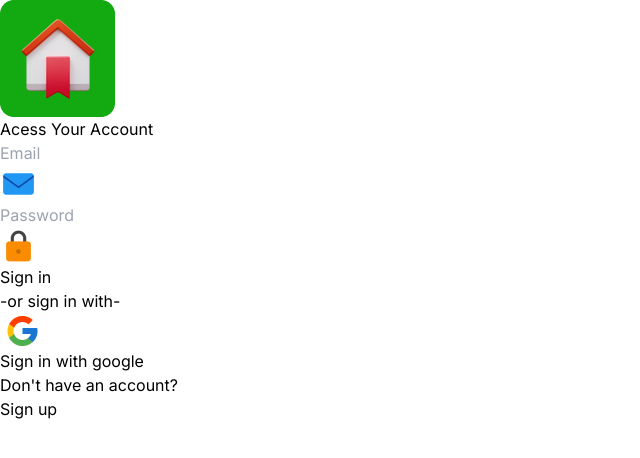
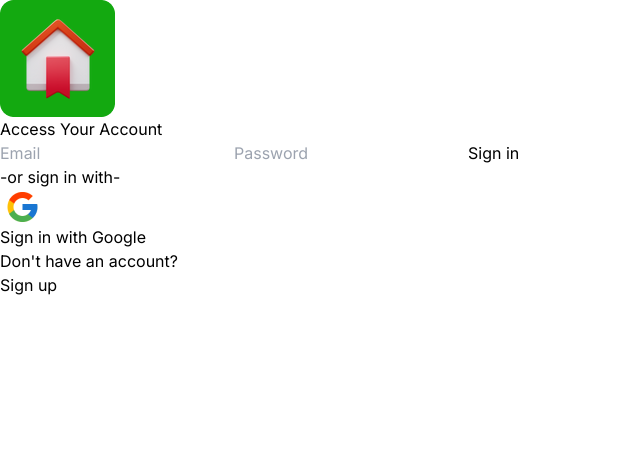
Before and after one commit to satyam-svg/inclusify, a Next.js app in the folder frontend/: page /login in a window 1280 px wide. Shown: the top 458 px of the page, without its empty margins (0-640 px from the left). Built offline with nearby package versions, Linux system fonts and the light colour scheme.

Commit message:
integrate frontend with backend login page.tsx

```diff
--- a/frontend/src/app/login/page.tsx
+++ b/frontend/src/app/login/page.tsx
@@ -1,12 +1,42 @@
-import React from "react";
+"use client";
+import React, { useState } from "react";
 import "./login.css";
 import home from "./Image/Group 21.png";
 import Link from "next/link";
 import Image from "next/image";
-import Email from "./Image/Envelope.png";
-import Pass from "./Image/Screenshot 2024-01-07 210214.png";
 import Google from "./Image/Google.png";
-const page = () => {
+
+const LoginPage = () => {
+  const [email, setEmail] = useState("");
+  const [password, setPassword] = useState("");
+  const [loading, setLoading] = useState(false);
+  const handleLogin = async (e) => {
+    e.preventDefault();
+
+    // Your backend login API endpoint
+    const apiUrl = "http://127.0.0.1:8000/accounts/login/";
+
+    try {
+      const response = await fetch(apiUrl, {
+        method: "POST",
+        headers: {
+          "Content-Type": "application/json",
+        },
+        body: JSON.stringify({ email, password }),
+      });
+
+      if (response.ok) {
+        // Successful login, you can redirect the user to the donation page
+        window.location.href = "/donation";
+      } else {
+        // Handle incorrect credentials
+        console.error("Invalid credentials");
+      }
+    } catch (error) {
+      console.error("Error:", error);
+    }
+  };
+
   return (
     <>
       <div className="login">
@@ -15,36 +45,44 @@ const page = () => {
             <Image src={home} alt="loading-image" />
           </div>
           <div className="heading_login">
-            <h1>Acess Your Account</h1>
+            <h1>Access Your Account</h1>
           </div>
           <div className="form">
-            <form action="/login" method="post">
-              <input type="email" placeholder="Email" />
-              <div className="email-icon">
-                <Image src={Email} alt="Email-icon" />
-              </div>
-              <input type="Password" placeholder="Password" />
-              <div className="pass-icon">
-                <Image src={Pass} alt="pass-icon" />
-              </div>
-              <button>Sign in</button>
+            <form onSubmit={handleLogin}>
+              <input
+                type="email"
+                placeholder="Email"
+                value={email}
+                onChange={(e) => setEmail(e.target.value)}
+              />
+
+              <input
+                type="password"
+                placeholder="Password"
+                value={password}
+                onChange={(e) => setPassword(e.target.value)}
+              />
+
+              <button  disabled={loading}>{loading ? "Signing in..." : "Sign in"}</button>
             </form>
             <div className="google">
               <h1>-or sign in with-</h1>
               <button>
                 <Image src={Google} alt="loading-image" />
-                <h1>Sign in with google</h1>
+                <h1>Sign in with Google</h1>
               </button>
             </div>
           </div>
         </div>
         <div className="signup">
           <h1>Don't have an account?</h1>
-          <Link href="/signup"><h2>Sign up</h2></Link>
+          <Link href="/signup">
+            <h2>Sign up</h2>
+          </Link>
         </div>
       </div>
     </>
   );
 };
 
-export default page;
+export default LoginPage;
```
